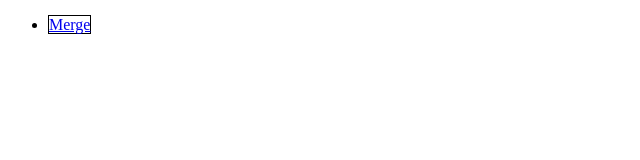
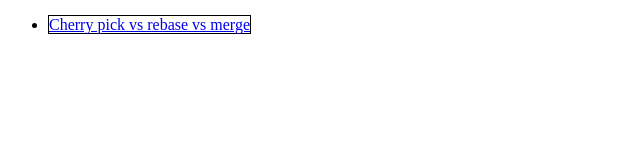
Before and after one commit to IhorSliepchenko1/hw2_git, a plain HTML site: page index.html in a window 1280 px wide. Shown: the whole page, without its empty margins (0-640 px from the left). Drawn offline with Linux system fonts and the light colour scheme.

Commit message:
fix-link

```diff
--- a/index.html
+++ b/index.html
@@ -14,7 +14,7 @@
               target="_blank"
               style="border: 1px solid black;"
               href="https://www.atlassian.com/ru/git/tutorials/merging-vs-rebasing "
-              >Merge
+              >Cherry pick vs rebase vs merge
             </a>
           </li>
         </ul>
```
